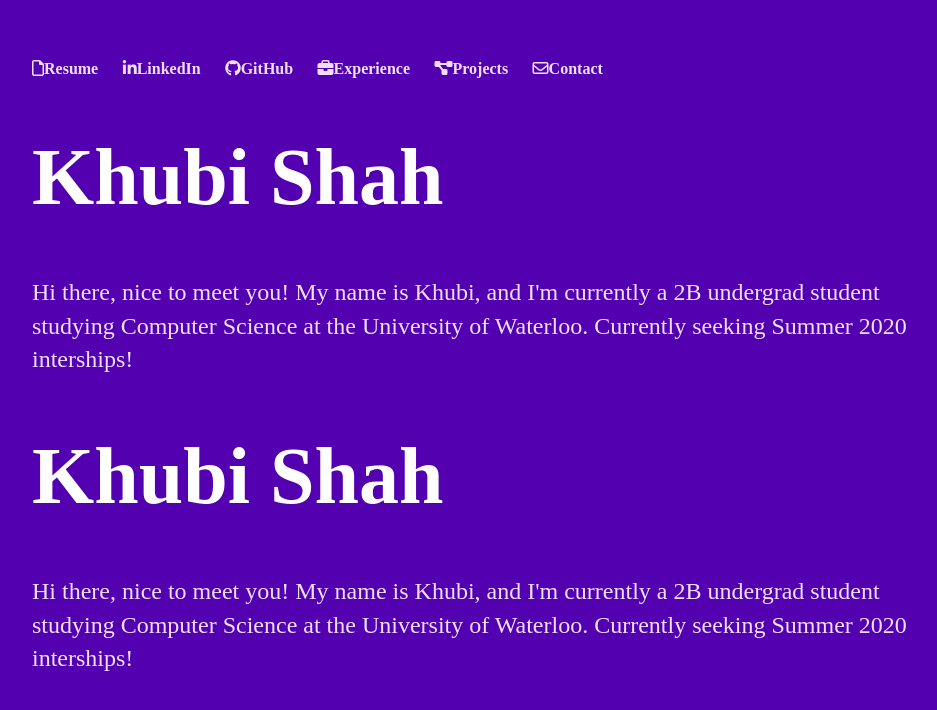
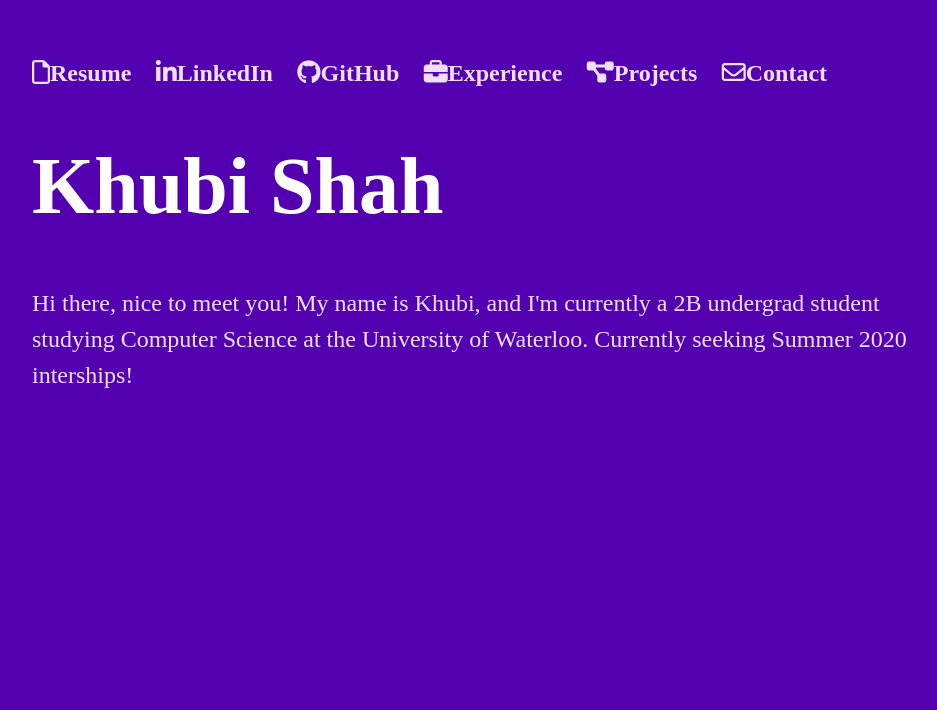
Before and after one commit to khubishah/khubishah.github.io, a Jekyll site: the page built from index.html, in a window 1280 px wide. Shown: the top 710 px of the page, without its empty margins (160-1097 px from the left). Built offline with Jekyll 4.4.1, drawn with Linux system fonts in a browser that asks for light colours; nearby versions of some CDN libraries; some web fonts are replaced.

Commit message:
color/fonts stuff

```diff
--- a/_layouts/default.html
+++ b/_layouts/default.html
@@ -19,10 +19,7 @@
 	    		</ul>
 			</nav>
 			<div class="container">
-			<div class="blurb">
-				<h1>Khubi Shah</h1>
-				<p>Hi there, nice to meet you! My name is Khubi, and I'm currently a 2B undergrad student studying Computer Science at the University of Waterloo. Currently seeking Summer 2020 interships! </p>
-			</div>
+
 			{{ content }}
 
 			</div><!-- /.container -->
--- a/css/main.css
+++ b/css/main.css
@@ -18,7 +18,7 @@ nav ul li, footer ul li {
 a {
     text-decoration: none;
     color: #EEE0FC;
-    font-size:1em;
+    font-size:1.5em;
     font-family: 'Frank Ruhl Libre', serif;
 }
 a:hover {
@@ -31,7 +31,7 @@ h1 {
 }
 p {
     font-size: 1.5em;
-    line-height: 1.4em;
+    line-height: 1.5em;
     color: #EEE0FC;
     font-family: 'Frank Ruhl Libre', serif;
 }
```
